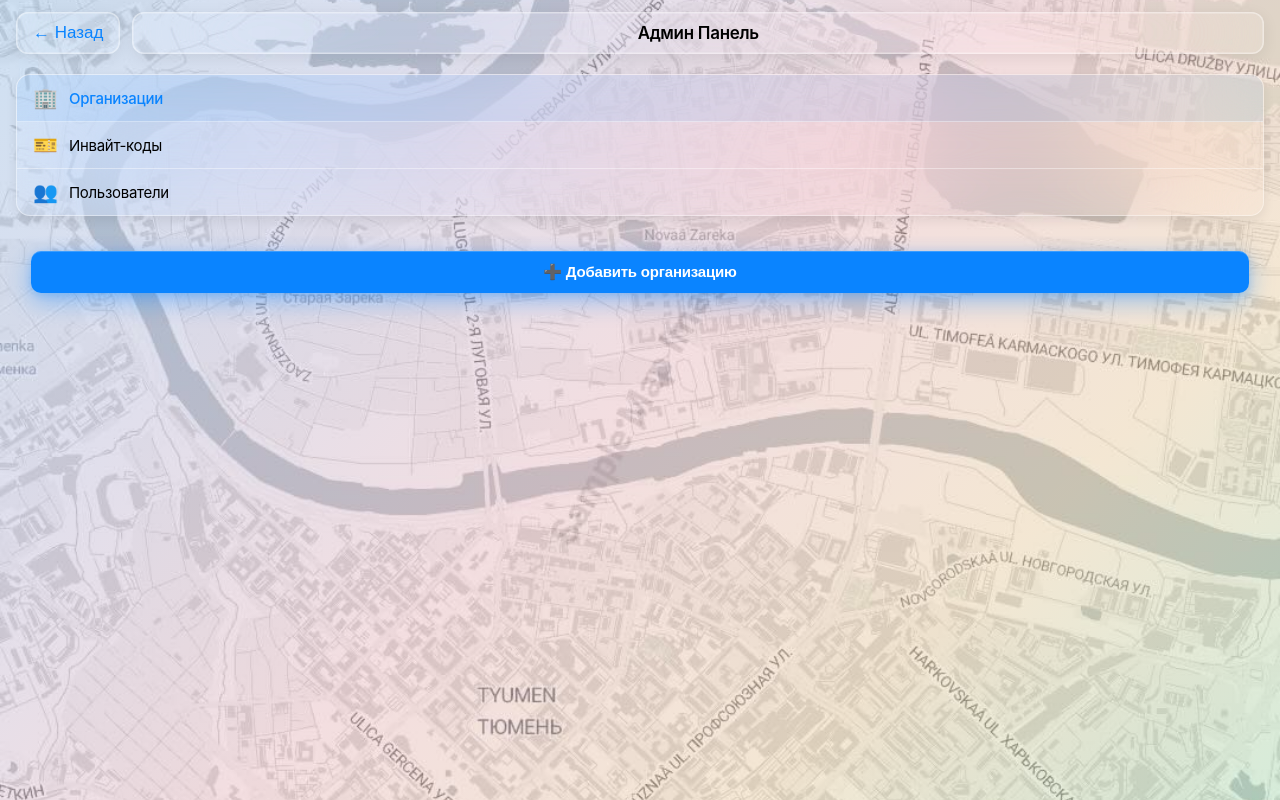
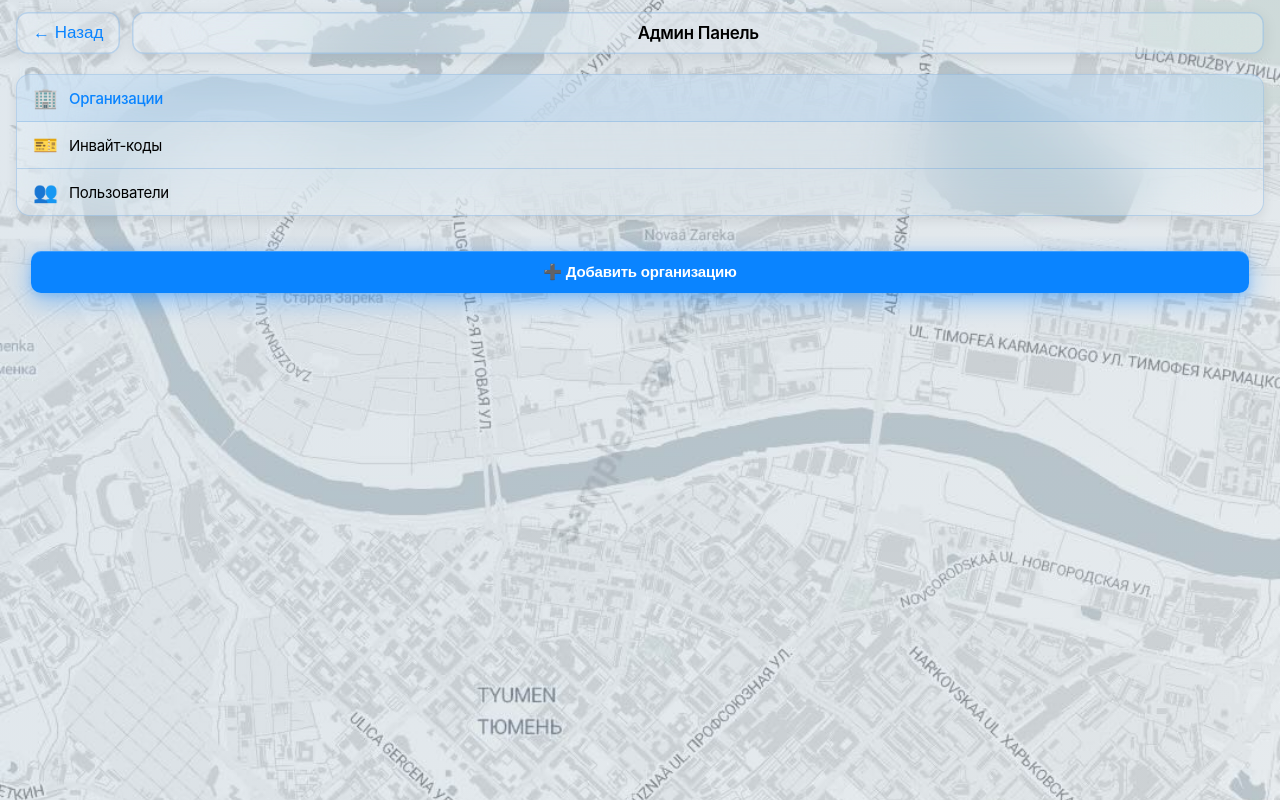
Before and after one commit to ihorxshdy/freighthub, a Flask app: page /admin in a window 1280 px wide. Run offline with Flask 3, Linux system fonts and the light colour scheme; parts of the project's set-up code (start-up, migrations or seed data) failed here and were passed over; some libraries are stand-ins or nearby versions.

Commit message:
Обновлен liquid glass: BMW Twilight Blue градиент (глубокий синий с холодными оттенками), уменьшен blur до 35-45px для лучшей видимости прозрачности, синие границы элементов (rgba(100, 160, 220)), прозрачность dark theme 0.20 для заметного эффекта стекла

```diff
--- a/webapp/static/css/style.css
+++ b/webapp/static/css/style.css
@@ -9,12 +9,12 @@
     --tg-theme-secondary-bg-color: #f5f5f7;
 
     /* True iOS Liquid Glass variables - LIGHT THEME */
-    --glass-bg: rgba(255, 255, 255, 0.15);
-    --glass-border: rgba(255, 255, 255, 0.40);
+    --glass-bg: rgba(255, 255, 255, 0.18);
+    --glass-border: rgba(100, 160, 220, 0.35);
     --glass-shadow: rgba(0, 0, 0, 0.08);
-    --glass-hover: rgba(255, 255, 255, 0.25);
-    --gradient-start: rgba(255, 255, 255, 0.25);
-    --gradient-end: rgba(255, 255, 255, 0.05);
+    --glass-hover: rgba(255, 255, 255, 0.28);
+    --gradient-start: rgba(100, 160, 220, 0.20);
+    --gradient-end: rgba(100, 160, 220, 0.08);
 
     /* Our custom variables for light theme */
     --card-bg: var(--tg-theme-secondary-bg-color, #ffffff);
@@ -91,11 +91,9 @@ body {
     background-color: #f5f5f7;
     background-image:
         linear-gradient(135deg,
-            rgba(0, 122, 255, 0.15) 0%,
-            rgba(88, 86, 214, 0.12) 25%,
-            rgba(255, 45, 85, 0.10) 50%,
-            rgba(255, 149, 0, 0.12) 75%,
-            rgba(52, 199, 89, 0.15) 100%
+            rgba(100, 160, 220, 0.12) 0%,
+            rgba(80, 140, 200, 0.10) 50%,
+            rgba(90, 150, 210, 0.08) 100%
         ),
         url('../images/background_day.jpg');
     background-size: cover;
@@ -425,8 +429,8 @@ body.theme-dark {
 /* Группа меню (обертка для элементов) */
 .menu-group {
     background: var(--glass-bg);
-    backdrop-filter: blur(60px) saturate(200%);
-    -webkit-backdrop-filter: blur(60px) saturate(200%);
+    backdrop-filter: blur(35px) saturate(180%);
+    -webkit-backdrop-filter: blur(35px) saturate(180%);
     border: 1px solid var(--glass-border);
     border-radius: 14px;
     overflow: hidden;
--- a/webapp/templates/admin.html
+++ b/webapp/templates/admin.html
@@ -29,8 +29,8 @@
 
         .admin-back-btn {
             background: var(--glass-bg);
-            backdrop-filter: blur(60px) saturate(200%);
-            -webkit-backdrop-filter: blur(60px) saturate(200%);
+            backdrop-filter: blur(35px) saturate(180%);
+            -webkit-backdrop-filter: blur(35px) saturate(180%);
             border: 1px solid var(--glass-border);
             border-radius: 12px;
             padding: 10px 16px;
@@ -54,8 +54,8 @@
 
         .admin-title-card {
             background: var(--glass-bg);
-            backdrop-filter: blur(60px) saturate(200%);
-            -webkit-backdrop-filter: blur(60px) saturate(200%);
+            backdrop-filter: blur(35px) saturate(180%);
+            -webkit-backdrop-filter: blur(35px) saturate(180%);
             border: 1px solid var(--glass-border);
             border-radius: 12px;
             padding: 10px 16px;
@@ -127,8 +127,8 @@
 
         .code-badge {
             background: var(--glass-bg);
-            backdrop-filter: blur(60px) saturate(200%);
-            -webkit-backdrop-filter: blur(60px) saturate(200%);
+            backdrop-filter: blur(35px) saturate(180%);
+            -webkit-backdrop-filter: blur(35px) saturate(180%);
             border: 1px solid var(--glass-border);
             border-radius: 8px;
             padding: 8px 4px;
@@ -236,8 +236,8 @@
 
         .modal-dialog {
             background: var(--glass-bg);
-            backdrop-filter: blur(70px) saturate(200%);
-            -webkit-backdrop-filter: blur(70px) saturate(200%);
+            backdrop-filter: blur(40px) saturate(180%);
+            -webkit-backdrop-filter: blur(40px) saturate(180%);
             border: 1px solid var(--glass-border);
             border-radius: 20px;
             max-width: 400px;
```
Also changed, not shown: other parts of webapp/static/css/style.css (+55 -49 lines).
